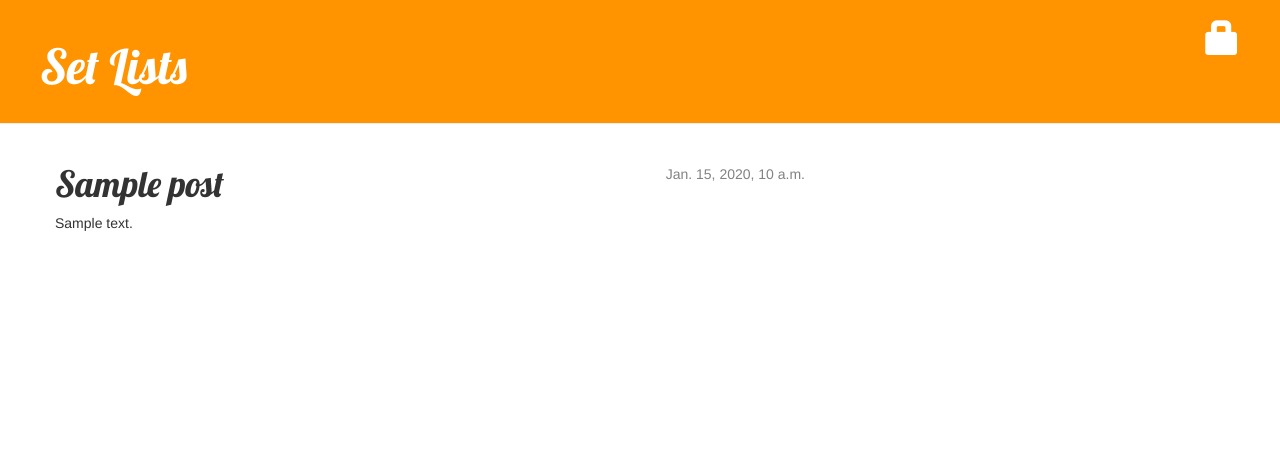
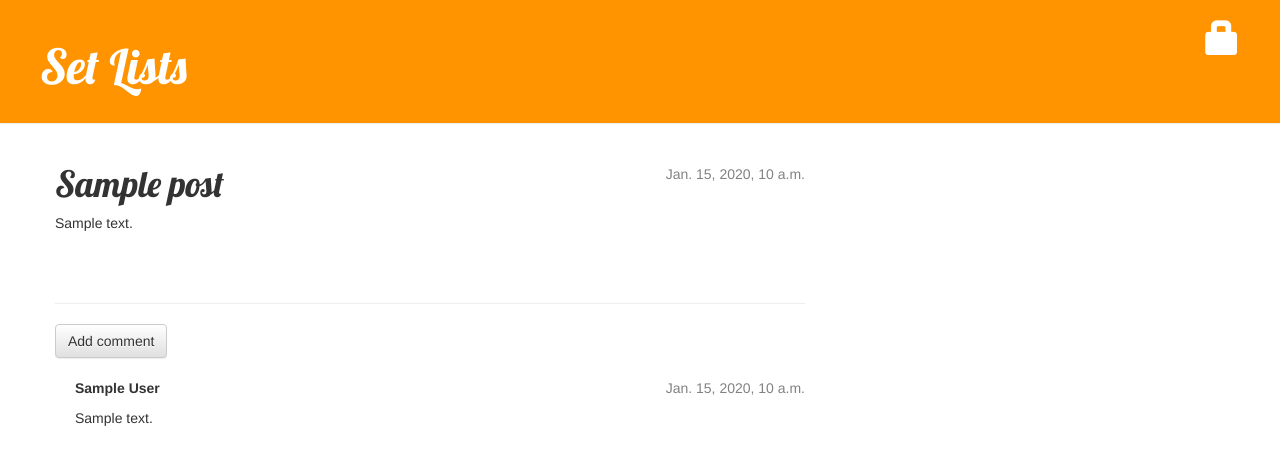
Before and after one commit to pablomiki/mi-primer-blog, a Django app: page /post/1/ in a window 1280 px wide. Shown: the top 465 px of the page. Run offline with Django 3.2, Linux system fonts and the light colour scheme; tables that the repository leaves empty hold one stand-in row (values such as "Sample post"); some libraries are stand-ins or nearby versions.

Commit message:
Added comments features

```diff
--- a/blog/admin.py
+++ b/blog/admin.py
@@ -1,4 +1,5 @@
 from django.contrib import admin
-from .models import Post
+from .models import Post, Comment
 # Register your models here.
 admin.site.register(Post)
+admin.site.register(Comment)
--- a/blog/models.py
+++ b/blog/models.py
@@ -5,10 +5,8 @@ class Post(models.Model):
 	author = models.ForeignKey('auth.User')
 	title = models.CharField(max_length=200)
 	text = models.TextField()
-	created_date = models.DateTimeField(
-			default=timezone.now)
-	published_date = models.DateTimeField(
-			blank=True, null=True)
+	created_date = models.DateTimeField(default=timezone.now)
+	published_date = models.DateTimeField(blank=True, null=True)
 
 	def publish(self):
 		self.published_date = timezone.now()
@@ -16,3 +14,20 @@ class Post(models.Model):
 
 	def __str__(self):
 		return self.title
+
+	def approved_comments(self):
+		return self.comments.filter(approved_comment=True)
+
+class Comment(models.Model):
+	post = models.ForeignKey('blog.Post', related_name='comments')
+	author = models.CharField(max_length=200)
+	text = models.TextField()
+	created_date = models.DateTimeField(default=timezone.now)
+	approved_comment = models.BooleanField(default=False)
+
+	def approve(self):
+		self.approved_comment = True
+		self.save()
+
+	def __str__(self):
+		return self.text
--- a/blog/static/css/blog.css
+++ b/blog/static/css/blog.css
@@ -47,3 +47,7 @@ h1, h2, h3, h4 {
 .post h1 a, .post h1 a:visited {
 	color: #000000;
 }
+
+.comment {
+	margin: 20px 0px 20px 20px;
+}
--- a/blog/templates/blog/post_detail.html
+++ b/blog/templates/blog/post_detail.html
@@ -16,4 +16,25 @@
 		<h1>{{ post.title }}</h1>
 		<p>{{ post.text|linebreaks }}</p>
 	</div>
+
+	<hr>
+	<a class="btn btn-default" href="{% url "add_comment_to_post" pk=post.pk %}">Add comment</a>
+	{% for comment in post.comments.all %}
+		{% if user.is_authenticated or comment.approved_comment %}
+		<div class="comment">
+			<div class="date">
+				{{ comment.created_date }}
+				{% if not comment.approved_comment %}
+					<a class="btn btn-default" href="{% url "comment_remove" pk=comment.pk %}"><span class="glyphicon glyphicon-remove"></span></a>
+					<a class="btn btn-default" href="{% url "comment_approve" pk=comment.pk %}"><span class="glyphicon glyphicon-ok"></span></a>
+				{% endif %}
+			</div>
+			<strong>{{ comment.author }}</strong>
+			<p>{{ comment.text|linebreaks }}</p>
+		</div>
+		{% endif %}
+	{% empty %}
+		<p>Sin comentarios (aún!) :(</p>
+	{% endfor %}
+
 {% endblock %}
--- a/blog/templates/blog/post_list.html
+++ b/blog/templates/blog/post_list.html
@@ -8,6 +8,7 @@
 			</div>
 			<h1><a href="{% url "post_detail" pk=post.pk %}">{{ post.title }}</a></h1>
 			<p>{{ post.text|linebreaks }}</p>
+			<a href="{% url "blog.views.post_detail" pk=post.pk %}">Comments: {{ post.approved_comments.count }}</a>
 		</div>
 	{% endfor %}
 {% endblock content %}
--- a/blog/urls.py
+++ b/blog/urls.py
@@ -9,4 +9,7 @@ urlpatterns = [
 	url(r'^drafts/$', views.post_draft_list, name='post_draft_list'),
 	url(r'^post/(?P<pk>[0-9]+)/publish/$', views.post_publish, name='post_publish'),
 	url(r'^post/(?P<pk>[0-9]+)/remove/$', views.post_remove, name='post_remove'),
+	url(r'^post/(?P<pk>[0-9]+)/comment/$', views.add_comment_to_post, name='add_comment_to_post'),
+	url(r'^post/(?P<pk>[0-9]+)/approve/$', views.comment_approve, name='comment_approve'),
+	url(r'^post/(?P<pk>[0-9]+)/remove/$', views.comment_remove, name='comment_remove'),
 ]
--- a/blog/views.py
+++ b/blog/views.py
@@ -1,8 +1,8 @@
 from django.shortcuts import render
 from django.utils import timezone
-from .models import Post
+from .models import Post, Comment
 from django.shortcuts import render, get_object_or_404
-from .forms import PostForm
+from .forms import PostForm, CommentForm
 from django.shortcuts import redirect
 from django.contrib.auth.decorators import login_required
 # Create your views here.
@@ -59,3 +59,29 @@ def post_remove(request, pk):
 	post = get_object_or_404(Post, pk=pk)
 	post.delete()
 	return redirect('blog.views.post_list')
+
+def add_comment_to_post(request, pk):
+	post = get_object_or_404(Post, pk=pk)
+	if request.method == "POST":
+		form = CommentForm(request.POST)
+		if form.is_valid():
+			comment = form.save(commit=False)
+			comment.post = post
+			comment.save()
+			return redirect('blog.views.post_detail', pk=post.pk)
+	else:
+		form = CommentForm()
+	return render(request, 'blog/add_comment_to_post.html', {'form': form})
+
+@login_required
+def comment_approve(request, pk):
+	comment = get_object_or_404(Comment, pk=pk)
+	comment.approve()
+	return redirect('blog.views.post_detail', pk=comment.post.pk)
+
+@login_required
+def comment_remove(request, pk):
+	comment = get_object_or_404(Comment, pk=pk)
+	post_pk = comment.post.pk
+	comment.delete()
+	return redirect('blog.views.post_detail', pk=post_pk)
```
Also changed, not shown: blog/forms.py (+7 -1 lines), blog/templates/blog/add_comment_to_post.html (added, +9 -0 lines), blog/migrations/0002_comment.py (added).
